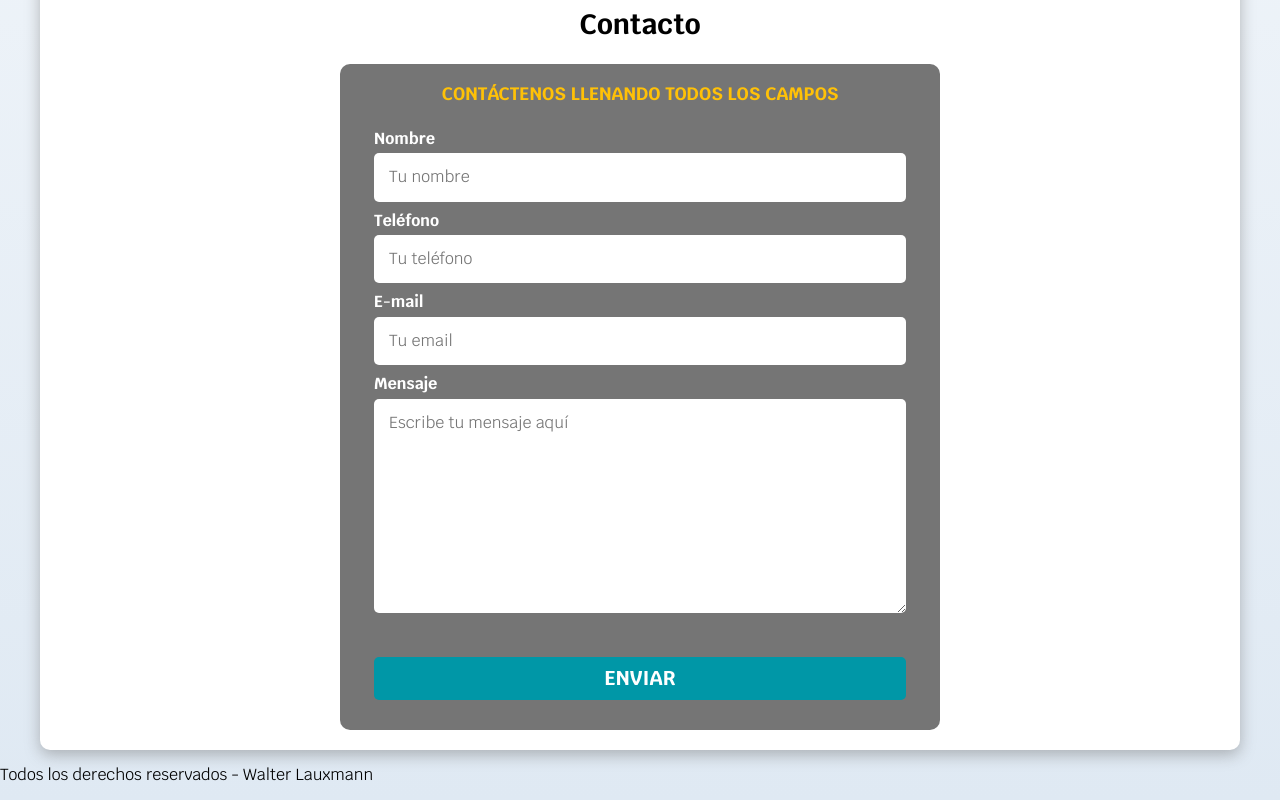
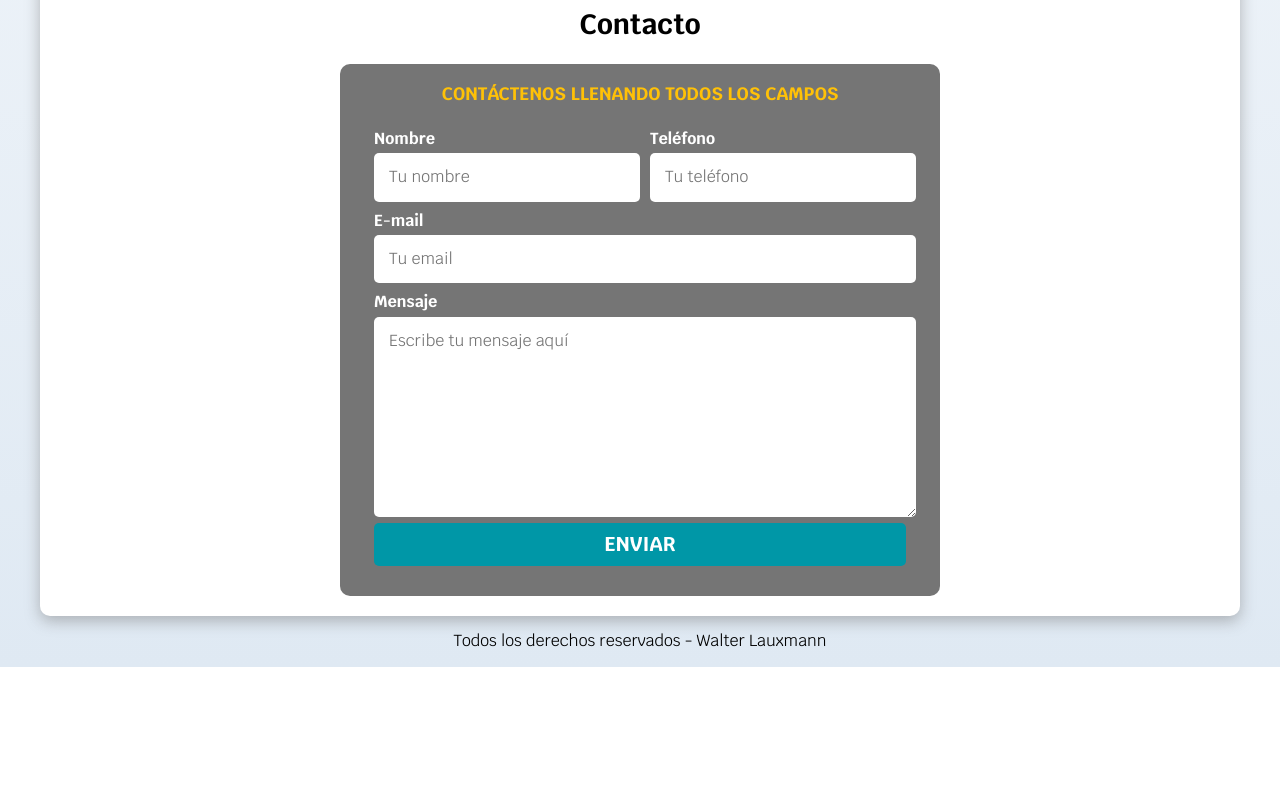
Before and after one commit to Walter-Lauxmann/freelancer, a plain HTML site: page index.html in a window 1280 px wide. Shown: the part 1120-1920 px from the top of the page. After the commit the page ends 1787 px from the top, so only its background shows below. Drawn offline with Linux system fonts and the light colour scheme.

Commit message:
Freelancer - final

```diff
--- a/css/estilos.css
+++ b/css/estilos.css
@@ -8,6 +8,7 @@
 html {
   font-size: 62.5%;
   box-sizing: border-box;
+  scroll-snap-type: y mandatory;
 }
 *,
 *::before,
@@ -139,11 +140,20 @@ h3 {
   align-items: flex-end;
 }
 /** Servicios **/
-.servicios {
-  display: grid;
-  grid-template-columns: repeat(3, 1fr);
-  column-gap: 1rem;
+.navegacion-principal,
+.servicios,
+.formulario {
+  scroll-snap-align: center;
+  scroll-snap-stop: always;
 }
+@media (min-width: 768px) {
+  .servicios {
+    display: grid;
+    grid-template-columns: repeat(3, 1fr);
+    column-gap: 1rem;
+  }
+}
+
 .servicio {
   display: flex;
   flex-direction: column;
@@ -185,21 +195,39 @@ h3 {
   margin-bottom: 2rem;
   color: var(--primario);
 }
-.contenedor-campos {
+@media (min-width: 768px) {
+  .contenedor-campos {
+    display: grid;
+    grid-template-columns: 50% 50%;
+    grid-template-rows: auto auto 20rem;
+    column-gap: 1rem;
+  }
+  .campo:nth-child(3),
+  .campo:nth-child(4) {
+    grid-column: 1 / 3;
+  }
+}
 
-}
 .campo {
   margin-bottom: 1rem;
 }
 .campo label {
   color: var(--blanco);
   font-weight: bold;
-  margin-bottom: .5rem;
+  margin-bottom: 0.5rem;
   display: block;
+}
+.campo textarea {
+  height: 20rem;
 }
 .input-text {
   width: 100%;
   border: none;
   padding: 1.5rem;
-  border-radius: .5rem;
+  border-radius: 0.5rem;
 }
+
+/** footer **/
+footer {
+  text-align: center;
+}
```
